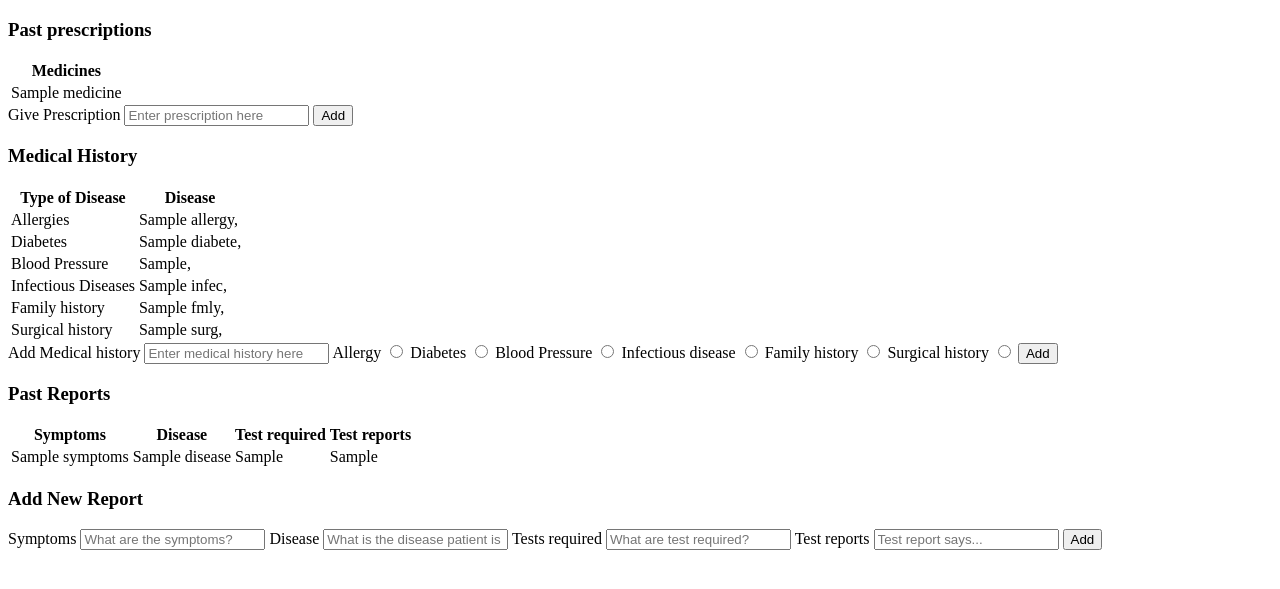
After one commit to Bhunesh2000/dochub, a Flask app: template templates/treatpatient.html in a window 1280 px wide. The commit adds this page. Shown: the top 589 px of the page. Run offline with Flask 2, Linux system fonts and the light colour scheme; the template is opened without the code that fills it: most values are stand-ins (such as "Sample title", 1, 10 or a date in 2020).

Commit message:
treat patient done

```diff
--- a/app.py
+++ b/app.py
@@ -48,6 +48,10 @@ def login_signup():
 @app.route('/book_appointment',methods=['POST'])
 def book_appointment():
     return render_template("bookappointment.html",diseases=['malaria',"common cold"],clinics=['apollo','mars hospital'],doctors=['dr. vats','dr.ramesh'],timings=['9:00AM - 09:30 AM','04:15PM - 04:45 PM'])
+
+@app.route('/treat_patient',methods=['POST'])
+def treat_patient():
+    return render_template("treatpatient.html",past_pres=['sensodyne toothpaste'],allergies=['skin'],diabetes=['high'],blood_pressure=[],infections=['common cold'],fmly_his=[],sur_his=['appendix'],past_reports=['stomach pain','gas','ultrasound','normal'])
 
 @app.route('/update_profile',methods=['POST'])
 def update_profile():
--- a/templates/doctor.html
+++ b/templates/doctor.html
@@ -47,8 +47,8 @@
 				<td>{{c_name}}</td>
 				<td>{{description}}</td>
 				<td>
-                    <form method="post" action="">
-                        <button type="submit" class="btn btn-sm btn-success">Treat</button>
+                    <form method="post" action="treat_patient">
+                        <button type="submit" class="btn btn-sm btn-success" value="{{ a_id }}">Treat</button>
                     </form>
 					<form method="post" action="">
                         <button type="submit" class="btn btn-sm btn-primary">Reschedule</button>
--- /dev/null
+++ b/templates/treatpatient.html
@@ -0,0 +1,145 @@
+<!DOCTYPE html>
+<html lang="en">
+<head>
+    <meta charset="UTF-8">
+    <title>Treat {{ name }}</title>
+</head>
+<body>
+    <div>
+        <h3> Past prescriptions </h3>
+		<table>
+        <thead>
+          <tr>
+            <th scope="col">Medicines</th>
+          </tr>
+        </thead>
+        <tbody>
+			{% for medicine in past_pres %}
+				<tr>
+				<td>{{ medicine }}</td>
+				</tr>
+			{% endfor %}
+		</tbody>
+		</table>
+	</div>
+    <form method="post" action="">
+        <label for="new_pres"> Give Prescription </label>
+        <input type="text" id="new_pres" name="new_pres" placeholder="Enter prescription here">
+        <button type="submit"> Add </button>
+    </form>
+    <div>
+        <h3> Medical History </h3>
+		<table>
+        <thead>
+          <tr>
+            <th scope="col">Type of Disease</th>
+            <th scope="col">Disease</th>
+          </tr>
+        </thead>
+        <tbody>
+            <tr>
+                <td> Allergies </td>
+                <td>
+                    {% for allergy in allergies %}
+                        {{ allergy }},
+                    {% endfor %}
+                </td>
+            </tr>
+			<tr>
+                <td> Diabetes </td>
+                <td>
+                    {% for diabete in diabetes %}
+                        {{ diabete }},
+                    {% endfor %}
+                </td>
+            </tr>
+            <tr>
+                <td> Blood Pressure </td>
+                <td>
+                    {% for blood_pressure in bp %}
+                        {{ blood_pressure }},
+                    {% endfor %}
+                </td>
+            </tr>
+            <tr>
+                <td> Infectious Diseases </td>
+                <td>
+                    {% for infec in infections %}
+                        {{ infec }},
+                    {% endfor %}
+                </td>
+            </tr>
+            <tr>
+                <td> Family history </td>
+                <td>
+                    {% for fmly in fmly_his %}
+                        {{ fmly }},
+                    {% endfor %}
+                </td>
+            </tr>
+            <tr>
+                <td> Surgical history </td>
+                <td>
+                    {% for surg in surg_his %}
+                        {{ surg }},
+                    {% endfor %}
+                </td>
+            </tr>
+		</tbody>
+		</table>
+	</div>
+    <form method="post" action="">
+        <label for="new_med_history"> Add Medical history </label>
+        <input type="text" id="new_med_history" name="new_med_history" placeholder="Enter medical history here">
+        <label for="allergies"></label> Allergy
+        <input type="radio" id="allergies" name="type_disease" value="allergies">
+        <label for="diabetes"> Diabetes </label>
+        <input type="radio" id="diabetes" name="type_disease" value="diabetes">
+        <label for="bp"> Blood Pressure </label>
+        <input type="radio" id="bp" name="type_disease" value="bp">
+        <label for="infec"> Infectious disease </label>
+        <input type="radio" id="infec" name="type_disease" value="infec">
+        <label for="fmly_his"> Family history </label>
+        <input type="radio" id="fmly_his" name="type_disease" value="fmly_his">
+        <label for="sur_his"> Surgical history </label>
+        <input type="radio" id="sur_his" name="type_disease" value="sur_his">
+        <button type="submit"> Add </button>
+    </form>
+    <div>
+        <h3> Past Reports </h3>
+        <table>
+        <thead>
+          <tr>
+            <th scope="col"> Symptoms </th>
+			<th scope="col"> Disease </th>
+			<th scope="col">Test required </th>
+            <th scope="col"> Test reports </th>
+          </tr>
+        </thead>
+        <tbody>
+			{% for symptoms,disease,test_req,test_rep in past_reports %}
+				<tr>
+				<td>{{ symptoms }}</td>
+				<td>{{ disease }}</td>
+				<td>{{ test_req }}</td>
+                <td>{{ test_rep }}</td>
+				</tr>
+			{% endfor %}
+		</tbody>
+		</table>
+	</div>
+    <h3> Add New Report </h3>
+    <form method="post" action="">
+        <label for="symptoms"> Symptoms </label>
+        <input type="text" id="symptoms" name="symptoms" placeholder="What are the symptoms?">
+        <label for="disease"> Disease </label>
+        <input type="text" id="disease" name="disease" placeholder="What is the disease patient is suffering from?">
+        <label for="test_req"> Tests required </label>
+        <input type="text" id="test_req" name="test_req" placeholder="What are test required?">
+        <label for="test_rep"> Test reports </label>
+        <input type="text" id="test_rep" name="test_rep" placeholder="Test report says...">
+        <button type="submit"> Add </button>
+    </form>
+</body>
+</body>
+</html>
```
